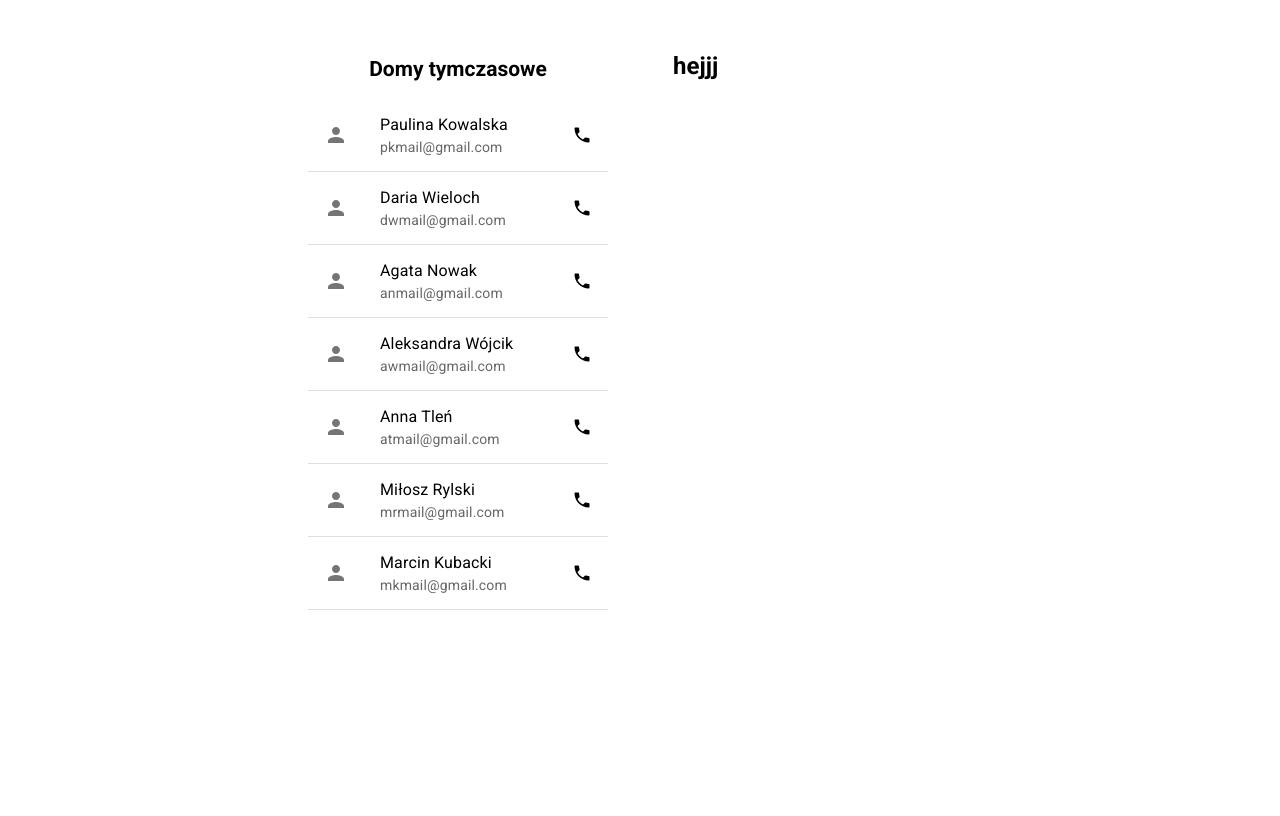
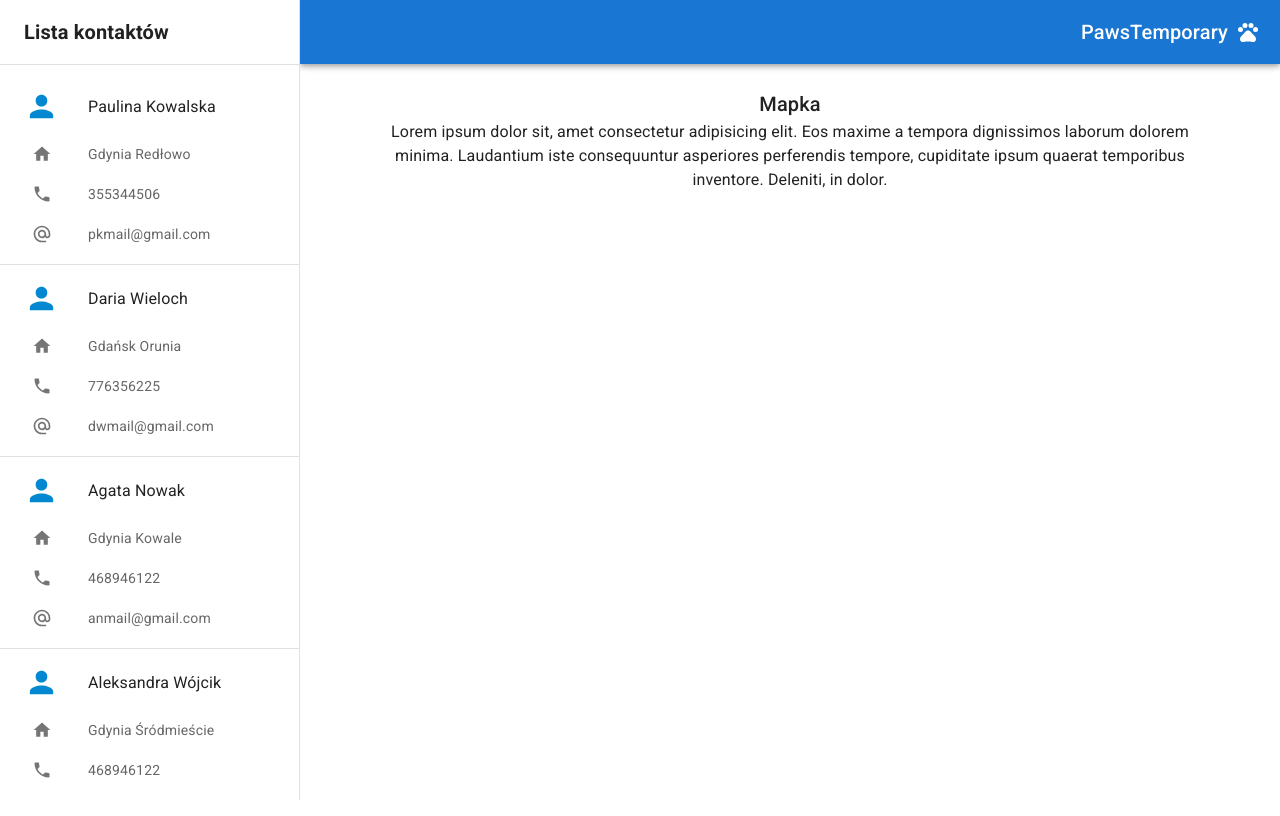
Before and after one commit to PauStrzy/Temporary-houses-app, a React (Vite) app: page / in a window 1280 px wide. Shown: the top 816 px of the page. Built offline with nearby package versions, Linux system fonts and the light colour scheme.

Commit message:
Account Menu, Home view and Drawer coding

```diff
--- a/src/App.css
+++ b/src/App.css
@@ -1,6 +1,5 @@
 #root {
-	max-width: 1280px;
 	margin: 0 auto;
-	padding: 2rem;
+	max-width: 1840px;
 	text-align: center;
 }
--- a/src/App.jsx
+++ b/src/App.jsx
@@ -1,11 +1,20 @@
 import './App.css'
-import HomesList from './components/HomesList'
-// import Login from './components/Login'
+import HomesList from './Pages/HomesList'
+import Container from '@mui/material/Container'
+import Box from '@mui/material/Box'
+import CssBaseline from '@mui/material/CssBaseline'
+import Login from './Pages/Login'
 
 function App() {
 	return (
 		<div className='App'>
-			<HomesList />
+			<CssBaseline />
+			<Container component='main'>
+				<Box>
+					<HomesList />
+					{/* <Login /> */}
+				</Box>
+			</Container>
 		</div>
 	)
 }
--- /dev/null
+++ b/src/Pages/HomesList.jsx
@@ -0,0 +1,99 @@
+import AppBar from '@mui/material/AppBar'
+import Box from '@mui/material/Box'
+import Drawer from '@mui/material/Drawer'
+import IconButton from '@mui/material/IconButton'
+import PeopleAltIcon from '@mui/icons-material/PeopleAlt'
+import Toolbar from '@mui/material/Toolbar'
+import Typography from '@mui/material/Typography'
+import { useState } from 'react'
+import ContactsDrawer from '../components/ContactsDrawer'
+import PetsIcon from '@mui/icons-material/Pets'
+import Tooltip from '@mui/material/Tooltip'
+import AccountMenu from '../components/AccountMenu'
+
+const drawerWidth = 300
+
+const HomesList = () => {
+	const [anchorEl, setAnchorEl] = useState(null)
+	const openEl = Boolean(anchorEl)
+	const [mobileOpen, setMobileOpen] = useState(false)
+
+	const handleClick = (event) => {
+		setAnchorEl(event.currentTarget)
+	}
+	const handleClose = () => {
+		setAnchorEl(null)
+	}
+	const handleDrawerToggle = () => {
+		setMobileOpen(!mobileOpen)
+	}
+
+	return (
+		<Box sx={{ display: 'flex' }}>
+			<AppBar
+				position='fixed'
+				sx={{
+					width: { sm: `calc(100% - ${drawerWidth}px)` },
+				}}>
+				<Toolbar>
+					<IconButton
+						color='inherit'
+						aria-label='open drawer'
+						edge='start'
+						onClick={handleDrawerToggle}
+						sx={{ mr: 2, display: { sm: 'none' } }}
+						aria-controls={openEl ? 'account-menu' : undefined}
+						aria-haspopup='true'
+						aria-expanded={openEl ? 'true' : undefined}>
+						<PeopleAltIcon />
+					</IconButton>
+					<Typography variant='h6' noWrap component='div' sx={{ textAlign: 'right', width: '100%' }}>
+						PawsTemporary
+					</Typography>
+					<Tooltip title='Account settings'>
+						<IconButton color='inherit' edge='end' onClick={handleClick}>
+							<PetsIcon />
+						</IconButton>
+					</Tooltip>
+					<AccountMenu handleClose={handleClose} openEl={openEl} anchorEl={anchorEl} />
+				</Toolbar>
+			</AppBar>
+
+			<Box component='nav' sx={{ width: { sm: drawerWidth }, flexShrink: { sm: 0 } }} aria-label='contacts'>
+				<Drawer
+					variant='temporary'
+					open={mobileOpen}
+					onClose={handleDrawerToggle}
+					ModalProps={{ keepMounted: true }}
+					sx={{
+						display: { xs: 'block', sm: 'none' },
+						'& . MuiDrawer-paper': { boxSizing: 'border-box', width: drawerWidth },
+					}}>
+					<ContactsDrawer />
+				</Drawer>
+				<Drawer
+					variant='permanent'
+					sx={{
+						display: { xs: 'none', sm: 'block' },
+						'& .MuiDrawer-paper': { boxSizing: 'border-box', width: drawerWidth },
+					}}
+					open>
+					<ContactsDrawer />
+				</Drawer>
+			</Box>
+			<Box component='main' sx={{ flexGrow: 1, p: 3, width: { sm: `calc(100% - ${drawerWidth}px)` } }}>
+				<Toolbar />
+				<Typography variant='h6' sx={{ width: '100%' }}>
+					Mapka
+				</Typography>
+				<Typography paragraph>
+					Lorem ipsum dolor sit, amet consectetur adipisicing elit. Eos maxime a tempora dignissimos laborum dolorem
+					minima. Laudantium iste consequuntur asperiores perferendis tempore, cupiditate ipsum quaerat temporibus
+					inventore. Deleniti, in dolor.
+				</Typography>
+			</Box>
+		</Box>
+	)
+}
+
+export default HomesList
--- a/src/components/Login.jsx
+++ b/src/Pages/Login.jsx
@@ -3,10 +3,21 @@ import TextField from '@mui/material/TextField'
 import Typography from '@mui/material/Typography'
 import FormControlLabel from '@mui/material/FormControlLabel'
 import Checkbox from '@mui/material/Checkbox'
+import { Box } from '@mui/material'
+Box
 
 function Login() {
 	return (
-		<div className='Login'>
+		<Box
+			sx={{
+				display: 'flex',
+				flexDirection: 'column',
+				alignItems: 'center',
+				justifyContent: 'center',
+				height: '100vh',
+				maxWidth: 300,
+				mx: 'auto',
+			}}>
 			<Typography component='h1' variant='h5'>
 				Zaloguj się
 			</Typography>
@@ -34,10 +45,10 @@ function Login() {
 				autoComplete='current-password'
 			/>
 			<FormControlLabel control={<Checkbox value='remember' color='primary' />} label='Zapamiętaj mnie' />
-			<Button fullWidth variant='contained' type='submit'>
-				Zaloguj
+			<Button fullWidth variant='contained' type='submit' sx={{ fontSize: 18 }}>
+				Zaloguj się
 			</Button>
-		</div>
+		</Box>
 	)
 }
 
--- /dev/null
+++ b/src/components/AccountMenu.jsx
@@ -0,0 +1,71 @@
+import Avatar from '@mui/material/Avatar'
+import Menu from '@mui/material/Menu'
+import MenuItem from '@mui/material/MenuItem'
+import ListItemIcon from '@mui/material/ListItemIcon'
+import Divider from '@mui/material/Divider'
+import PersonAdd from '@mui/icons-material/PersonAdd'
+import Settings from '@mui/icons-material/Settings'
+import Logout from '@mui/icons-material/Logout'
+
+const AccountMenu = ({ handleClose, openEl, anchorEl }) => {
+	return (
+		<Menu
+			anchorEl={anchorEl}
+			id='account-menu'
+			open={openEl}
+			onClose={handleClose}
+			onClick={handleClose}
+			PaperProps={{
+				elevation: 0,
+				sx: {
+					overflow: 'visible',
+					filter: 'drop-shadow(0px 2px 8px rgba(0,0,0,0.32))',
+					mt: 1.5,
+					'& .MuiIconButton-root': {
+						width: 32,
+						height: 32,
+						ml: -0.5,
+						mr: 1,
+					},
+					'&:before': {
+						content: '""',
+						display: 'block',
+						position: 'absolute',
+						top: 0,
+						right: 14,
+						width: 10,
+						height: 10,
+						bgcolor: 'background.paper',
+						transform: 'translateY(-50%) rotate(45deg)',
+						zIndex: 0,
+					},
+				},
+			}}
+			transformOrigin={{ horizontal: 'right', vertical: 'top' }}
+			anchorOrigin={{ horizontal: 'right', vertical: 'bottom' }}>
+			<MenuItem onClick={handleClose}>
+				<Avatar sx={{ mr: 2 }} /> Mój profil
+			</MenuItem>
+			<Divider />
+			<MenuItem onClick={handleClose}>
+				<ListItemIcon>
+					<PersonAdd fontSize='small' />
+				</ListItemIcon>
+				Dodaj dom tymczasowy
+			</MenuItem>
+			<MenuItem onClick={handleClose}>
+				<ListItemIcon>
+					<Settings fontSize='small' />
+				</ListItemIcon>
+				Ustawienia
+			</MenuItem>
+			<MenuItem onClick={handleClose}>
+				<ListItemIcon>
+					<Logout fontSize='small' />
+				</ListItemIcon>
+				Wyloguj
+			</MenuItem>
+		</Menu>
+	)
+}
+export default AccountMenu
--- /dev/null
+++ b/src/components/ContactsDrawer.jsx
@@ -0,0 +1,63 @@
+import Divider from '@mui/material/Divider'
+import Toolbar from '@mui/material/Toolbar'
+import Typography from '@mui/material/Typography'
+import List from '@mui/material/List'
+import ListItem from '@mui/material/ListItem'
+import ListItemButton from '@mui/material/ListItemButton'
+import ListItemIcon from '@mui/material/ListItemIcon'
+import ListItemText from '@mui/material/ListItemText'
+import PersonIcon from '@mui/icons-material/Person'
+import PhoneIcon from '@mui/icons-material/Phone'
+import AlternateEmailIcon from '@mui/icons-material/AlternateEmail'
+import HomeIcon from '@mui/icons-material/Home'
+import { homes } from '../homes'
+
+const ContactsDrawer = () => {
+	return (
+		<div>
+			<Toolbar>
+				<Typography variant='h6' sx={{ fontWeight: 'bold' }}>
+					Lista kontaktów
+				</Typography>
+			</Toolbar>
+			<Divider />
+			<List>
+				{homes.map(({ id, name, surname, email, mobile, location }) => {
+					return (
+						<div key={id}>
+							<ListItem sx={{ display: 'flex', flexDirection: 'column', alignItems: 'flex-start' }}>
+								<ListItemButton>
+									<ListItemIcon>
+										<PersonIcon fontSize='large' color='info' sx={{ ml: -1 }} />
+									</ListItemIcon>
+									<ListItemText primary={`${name} ${surname} `} sx={{ m: 0, p: 0, fontWeight: 'bold' }} />
+								</ListItemButton>
+
+								<ListItemButton>
+									<ListItemIcon>
+										<HomeIcon fontSize='small' />
+									</ListItemIcon>
+									<ListItemText secondary={location} />
+								</ListItemButton>
+								<ListItemButton>
+									<ListItemIcon>
+										<PhoneIcon fontSize='small' />
+									</ListItemIcon>
+									<ListItemText secondary={mobile} sx={{ m: 0, p: 0 }} />
+								</ListItemButton>
+								<ListItemButton>
+									<ListItemIcon>
+										<AlternateEmailIcon fontSize='small' />
+									</ListItemIcon>
+									<ListItemText secondary={email} />
+								</ListItemButton>
+							</ListItem>
+							<Divider />
+						</div>
+					)
+				})}
+			</List>
+		</div>
+	)
+}
+export default ContactsDrawer
--- a/src/components/HomesList.jsx
+++ /dev/null
@@ -1,59 +0,0 @@
-import { homes } from '../homes'
-import Box from '@mui/material/Box'
-import List from '@mui/material/List'
-import ListItem from '@mui/material/ListItem'
-import ListItemButton from '@mui/material/ListItemButton'
-import ListItemIcon from '@mui/material/ListItemIcon'
-import ListItemText from '@mui/material/ListItemText'
-import Divider from '@mui/material/Divider'
-import PersonIcon from '@mui/icons-material/Person'
-import PhoneIcon from '@mui/icons-material/Phone'
-import { Grid } from '@mui/material'
-
-const HomesList = () => {
-	return (
-		<div>
-			<Grid container spacing={0.5}>
-				<Grid item xs={2}>
-					<Box
-						sx={{
-							width: 300,
-							display: 'inline-block',
-							fontWeight: 'bold',
-
-							fontSize: 14,
-						}}>
-						<nav>
-							<List>
-								<h1>Domy tymczasowe</h1>
-								{homes.map(({ id, name, surname, email }) => {
-									return (
-										<div key={id}>
-											<ListItem disablePadding>
-												<ListItemButton>
-													<ListItemIcon>
-														<PersonIcon />
-													</ListItemIcon>
-													<ListItemText primary={`${name} ${surname} `} secondary={email} />
-
-													<PhoneIcon fontSize='small' />
-												</ListItemButton>
-											</ListItem>
-											<Divider />
-										</div>
-									)
-								})}
-							</List>
-						</nav>
-					</Box>
-				</Grid>
-				<Grid item xs={10}>
-					<Box sx={{ maxWidth: 360, display: 'inline-block', width: 360, height: 1000 }}>
-						<h2>hejjj</h2>
-					</Box>
-				</Grid>
-			</Grid>
-		</div>
-	)
-}
-export default HomesList
--- a/src/index.css
+++ b/src/index.css
@@ -8,7 +8,6 @@
 }
 body {
 	margin: 0;
-	display: flex;
 	place-items: center;
 	min-width: 320px;
 	min-height: 100vh;
--- a/src/main.jsx
+++ b/src/main.jsx
@@ -2,8 +2,7 @@ import React from 'react'
 import ReactDOM from 'react-dom/client'
 import App from './App'
 import './index.css'
-import Container from '@mui/material/Container'
-import Box from '@mui/material/Box'
+
 import '@fontsource/roboto/300.css'
 import '@fontsource/roboto/400.css'
 import '@fontsource/roboto/500.css'
@@ -11,13 +10,6 @@ import '@fontsource/roboto/700.css'
 
 ReactDOM.createRoot(document.getElementById('root')).render(
 	<React.StrictMode>
-		<Container component='main'>
-			<Box
-				sx={{
-					width: '100%',
-				}}>
-				<App />
-			</Box>
-		</Container>
+		<App />
 	</React.StrictMode>
 )
```
